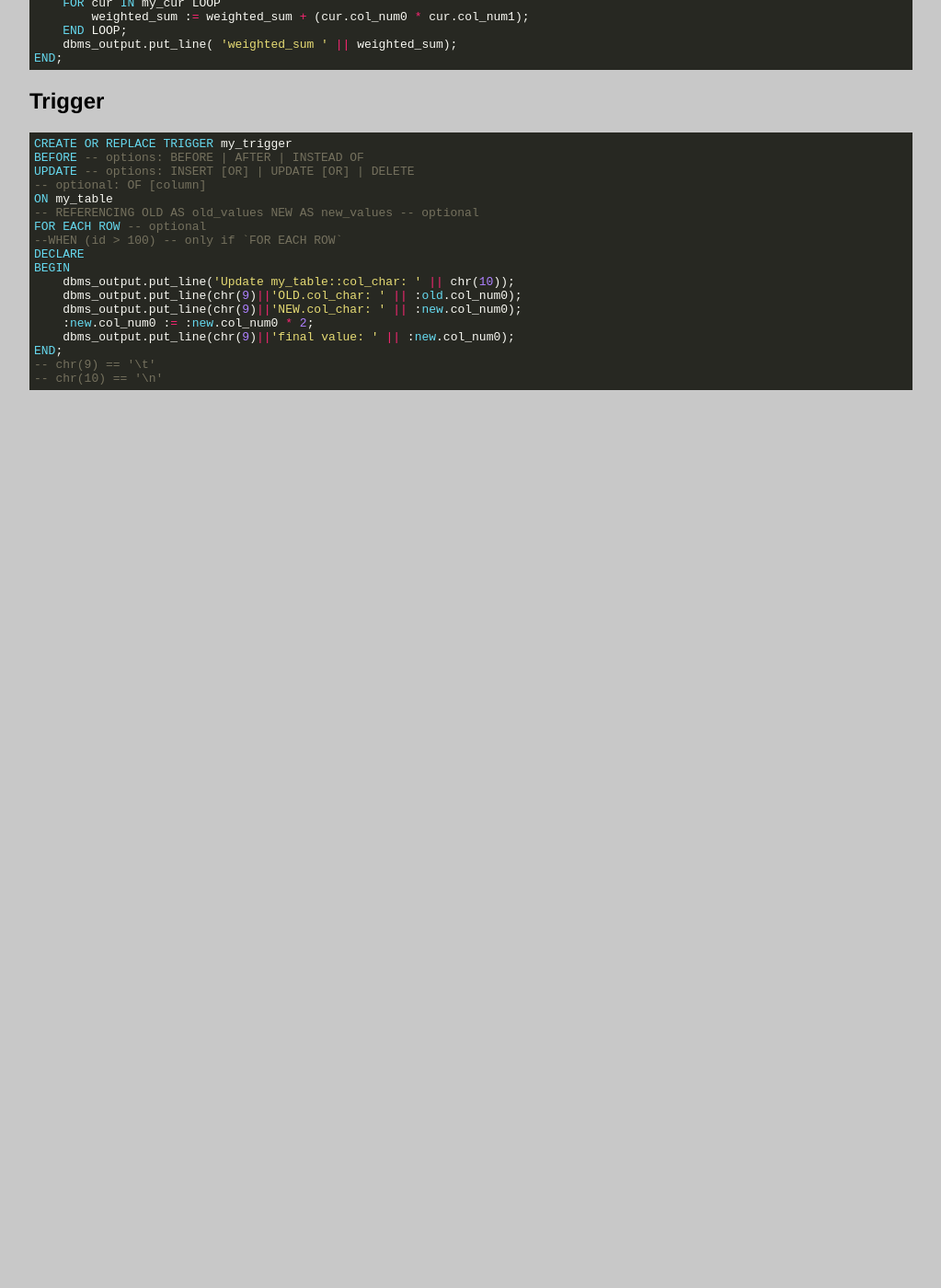
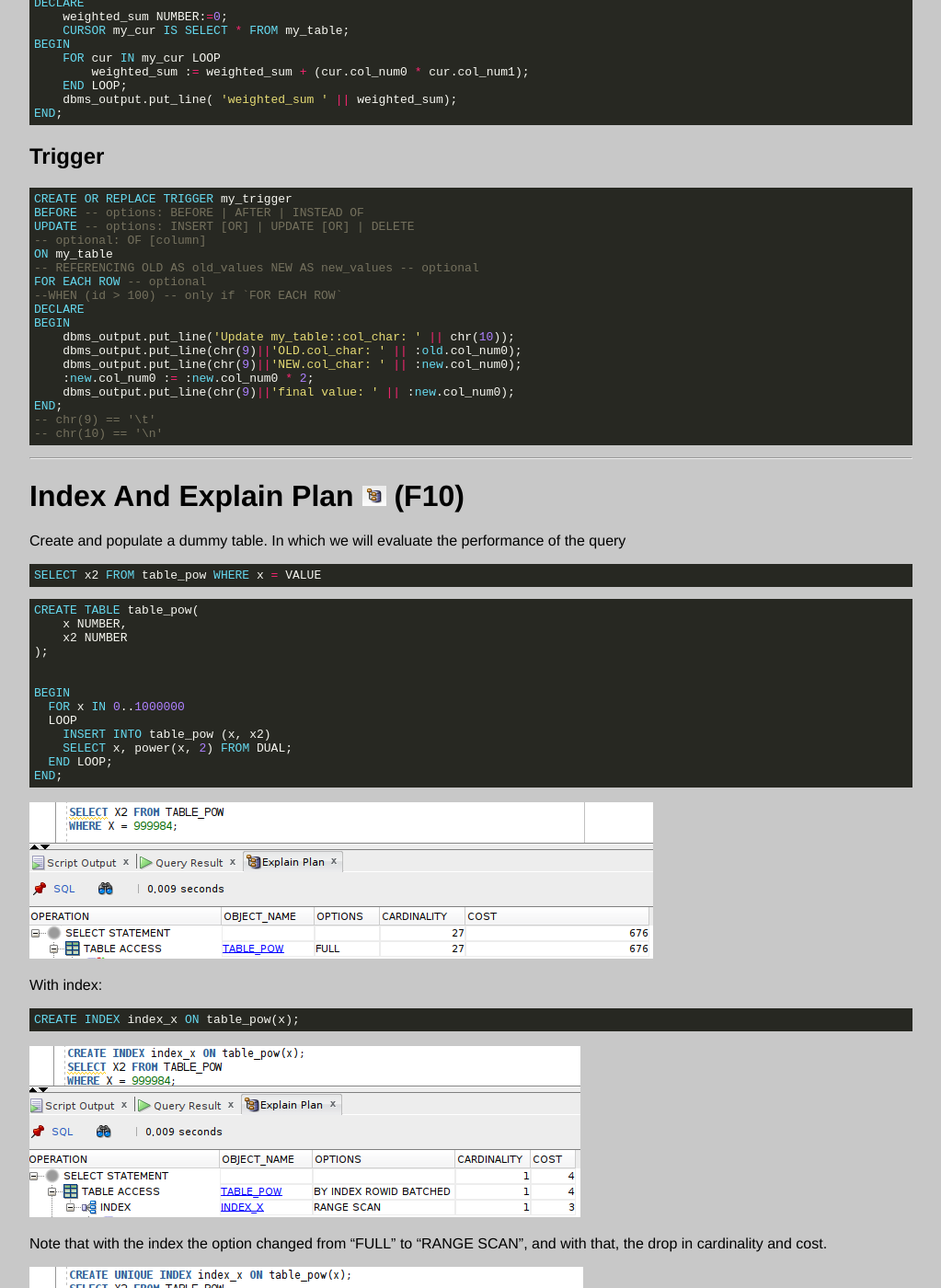
Before and after one commit to CarlosPena00/carlospena00.github.io, a Jekyll site: the page built from _posts/2022-12-24-oracle-template.md, in a window 1280 px wide and 1400 px high, scrolled down 3808 px. Shown: the whole window at 92% size, without its empty margins (128-1151 px from the left). Built offline with Jekyll 4.4.1, drawn with Linux system fonts in a browser that asks for light colours; before the commit the page ends 4345 px from its top, so only the background shows below that; some of the changed text lies outside the part shown.

Commit message:
blog(sql): add sample of explain plan

````diff
--- a/_posts/2022-12-24-oracle-template.md
+++ b/_posts/2022-12-24-oracle-template.md
@@ -23,12 +23,12 @@ Create a connection on [SQL Developer](https://www.oracle.com/database/sqldevelo
 
 ```sql
 sql developer (new connection):
-	username: system
-	password: <PASS>
-	Conn type: Basic
-		hostname: localhost
-		port: 1521
-		SID: xe
+    username: system
+    password: <PASS>
+    Conn type: Basic
+        hostname: localhost
+        port: 1521
+        SID: xe
 ```
 
 # Misc
@@ -55,11 +54,15 @@ CREATE TABLE my_table(
 CREATE TABLE my_other_table AS
 (SELECT * FROM MY_TABLE);
 
+CREATE UNIQUE INDEX col_char ON my_table(col_char);
+CREATE INDEX index_num ON my_table(col_num0, col_num1);
 ```
-## Drop Table
+## Drop
 
 ```sql
 DROP TABLE my_table;
+
+DROP INDEX index_id;
 ```
 
 # DQL – Data Query Language
@@ -220,3 +223,49 @@ END;
 -- chr(9) == '\t'
 -- chr(10) == '\n'
 ```
+
+---
+
+# Index And Explain Plan ![icon](../../../assets/images/sql_explain_plan.png) (F10)
+
+Create and populate a dummy table. In which we will evaluate the performance of the query
+
+```sql
+SELECT x2 FROM table_pow WHERE x = VALUE
+```
+
+```sql
+CREATE TABLE table_pow(
+    x NUMBER,
+    x2 NUMBER
+);
+
+
+BEGIN
+  FOR x IN 0..1000000
+  LOOP
+    INSERT INTO table_pow (x, x2)
+    SELECT x, power(x, 2) FROM DUAL;
+  END LOOP;
+END;
+```
+
+<p float='left'>
+<img  src="../../../assets/images/sql_explain_full.png" alt="image">
+</p>
+
+With index:
+
+```sql
+CREATE INDEX index_x ON table_pow(x);
+```
+
+<p float='left'>
+<img  src="../../../assets/images/sql_explain_index.png" alt="image">
+</p>
+
+Note that with the index the option changed from "FULL" to "RANGE SCAN", and with that, the drop in cardinality and cost.
+
+<p float='left'>
+<img  src="../../../assets/images/sql_explain_index_unique.png" alt="image">
+</p>
````
Also changed, not shown: other parts of _posts/2022-12-24-oracle-template.md (+1 -2 lines), assets/images/sql_explain_full.png (added), assets/images/sql_explain_index.png (added), assets/images/sql_explain_index_unique.png (added), assets/images/sql_explain_plan.png (added).
